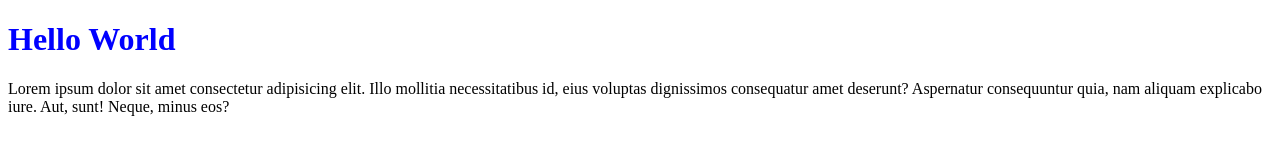
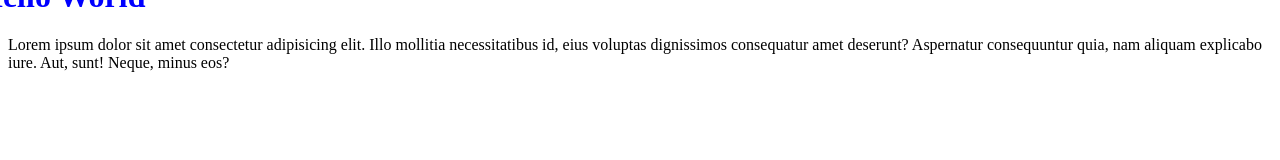
Before and after one commit to SethDimmer123/ASIDE--VISIBILITY-ORDER--NEGATIVE-MARGIN, a plain HTML site: page index.html in a window 1280 px wide. Drawn offline with Linux system fonts and the light colour scheme.

Commit message:
initial commit

```diff
--- a/index.html
+++ b/index.html
@@ -14,6 +14,9 @@
 
         .hello{
             color:red;
+            margin-top:-30px;
+            margin-left:-30px;/* Negative margin*/
+            /* does not work with padding*/
         }
     </style>
 </head>
```
